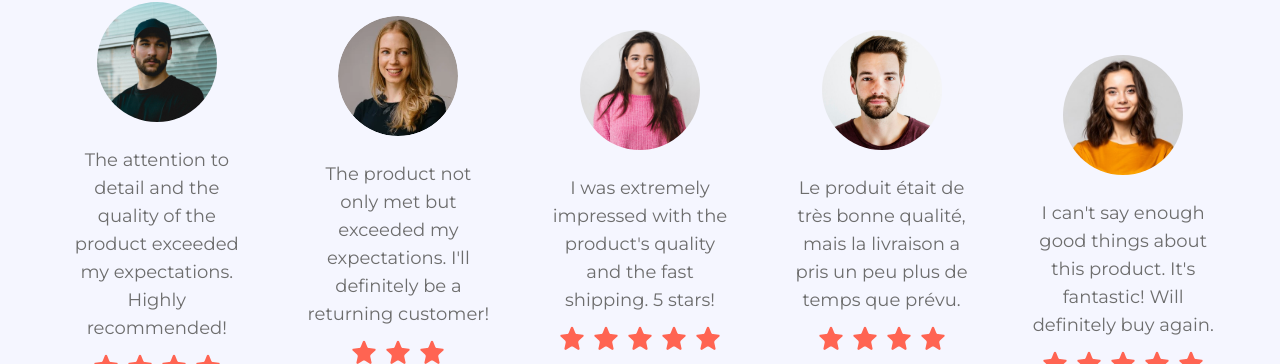
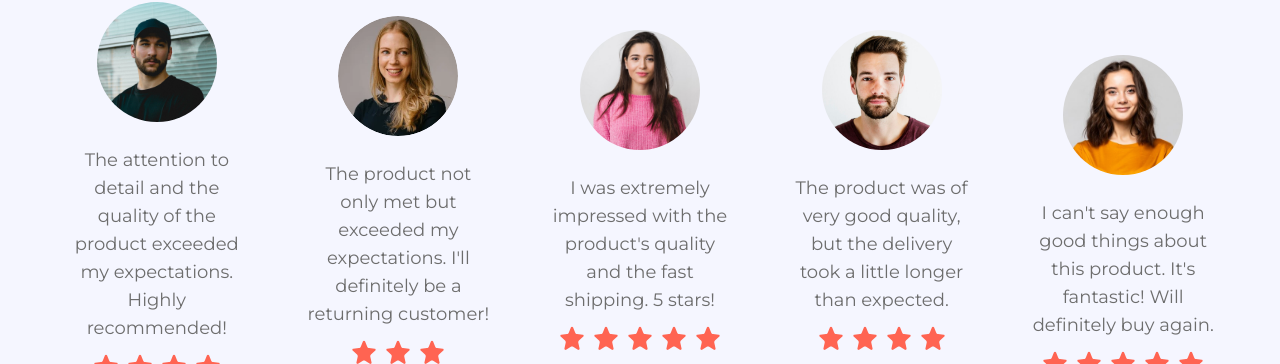
Before and after one commit to AxelRaboit/nike-landing-page-nextjs-tailwind_css, a React (Vite) app: page / in a window 1280 px wide. Shown: the part 3850-4214 px from the top of the page. Built offline with nearby package versions, Linux system fonts and the light colour scheme; a web font is replaced by a local one.

Commit message:
[UPDATE] Translation

```diff
--- a/src/constants/index.js
+++ b/src/constants/index.js
@@ -97,7 +97,7 @@ export const reviews = [
         imgURL: customer4,
         customerName: 'Alexandre Dupont',
         rating: 4,
-        feedback: "Le produit était de très bonne qualité, mais la livraison a pris un peu plus de temps que prévu."
+        feedback: "The product was of very good quality, but the delivery took a little longer than expected."
     },
     {
         imgURL: customer5,
```
